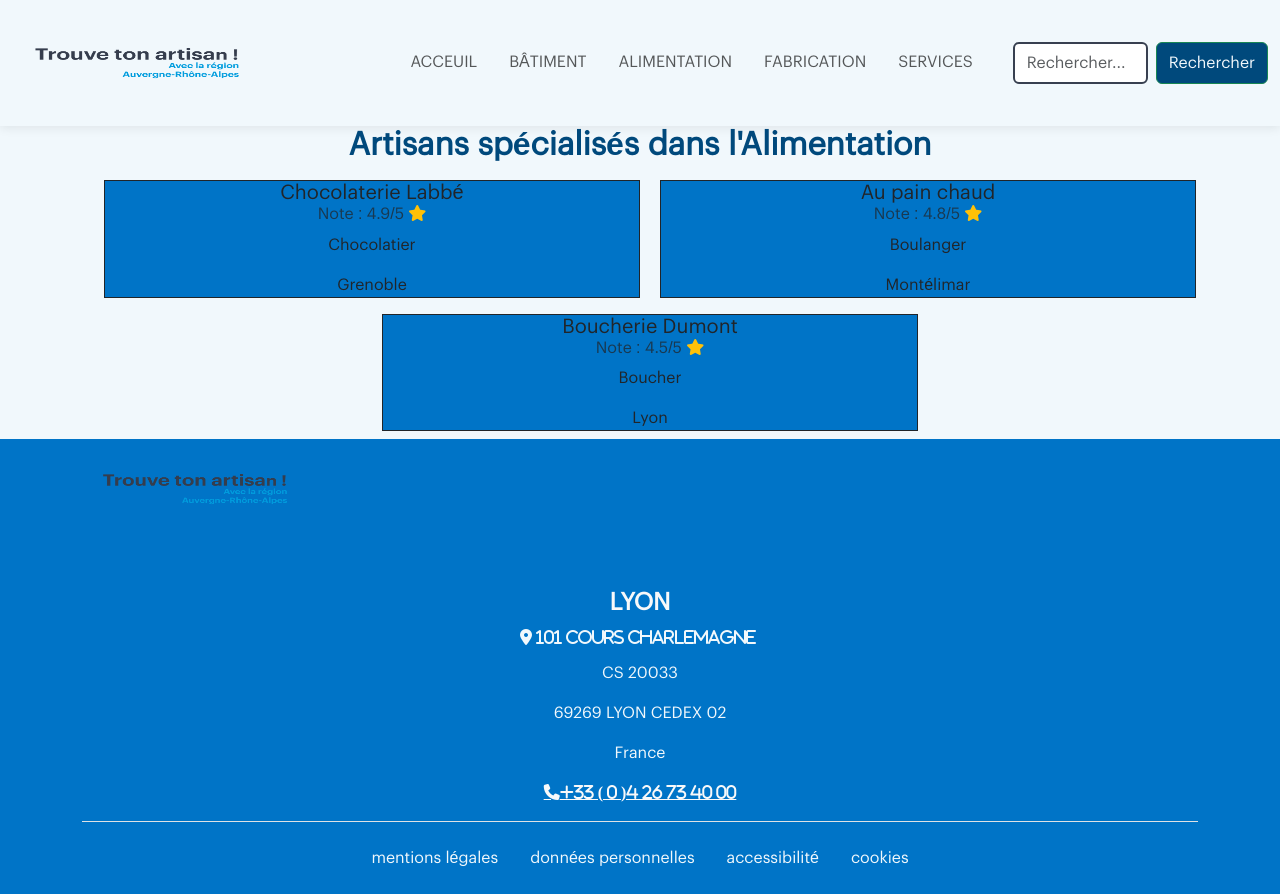
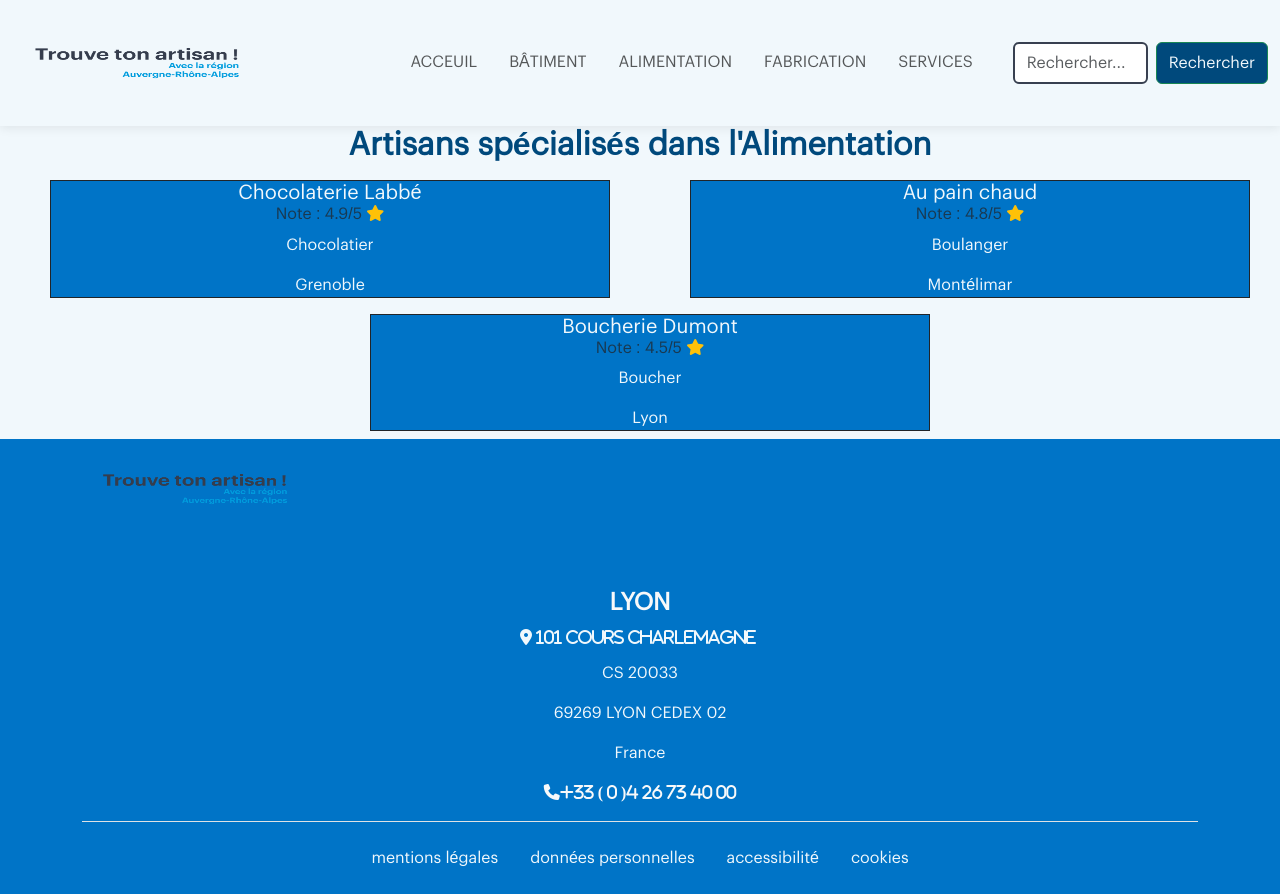
Before and after one commit to Drocinera/react-app-trouve-ton-artisan, a React (Create React App) app: page /Alimentation in a window 1280 px wide. Built offline with nearby package versions, Linux system fonts and the light colour scheme.

Commit message:
Fiche artisan cliquable, mise en page css, renvoie vers fiche complète

```diff
--- a/src/App.css
+++ b/src/App.css
@@ -18,6 +18,11 @@ body {
 h2, h3, h4 {
   color: #00497c;
   font-weight: bold;
+}
+
+a {
+  text-decoration: none;
+  color: #f1f8fc;
 }
 
 /* Header */
@@ -86,8 +91,10 @@ input {
 
  footer {
   display: flex;
+  flex-wrap: wrap;
   background-color: #0074c7;
   color: #f1f8fc;
+  height: max-content;
  }
 
  .navFooter  {
@@ -159,6 +166,7 @@ margin-left: 25rem;
  }
  .alignCard {
   display: flex;
+  flex-wrap: wrap;
   justify-content: space-around;
  }
 
--- a/src/App.js
+++ b/src/App.js
@@ -32,7 +32,7 @@ function App() {
           <Route path="/mentionLegal" element={<MentionLegal />} />
           <Route path="/cookies" element={<Cookies />} />
           <Route path='*' element={<NotFound />}/>
-          <Route path="/ficheArtisan" element={<FicheArtisan />} />
+          <Route path="/fiche-artisan/:id" Component={FicheArtisan} />
 
 
 
--- a/src/Components/Alimentation.jsx
+++ b/src/Components/Alimentation.jsx
@@ -1,4 +1,5 @@
 import React,{ useState, useEffect } from "react";
+import { Link } from "react-router-dom";
 import data from "../datas.json"
 
 
@@ -15,7 +16,9 @@ const Alimentation = () => {
             <div className="containeurAlimentation">
                 <h2 className="text-center">Artisans spécialisés dans l'Alimentation</h2>
                 <div className="row text-center justify-content-center">
+                <div className="alignCard">
                 {AlimentationData.map(item => (
+                    <Link to={`/fiche-artisan/${item.id}`}>
                 <div className="cardStyle row py-2 ms-2" key={item.id} style={{width: '35rem'}}>
                 <div class="cardColor col border border-dark">
                 <div className="card-body text-center">
@@ -26,7 +29,9 @@ const Alimentation = () => {
                 </div>
                 </div>
                 </div>
+                </Link>
                 ))}
+                </div>
             </div>
         </div>
     </section>
--- a/src/Components/Bâtiment.jsx
+++ b/src/Components/Bâtiment.jsx
@@ -1,4 +1,5 @@
 import React,{ useState, useEffect } from "react";
+import { Link } from "react-router-dom";
 import data from "../datas.json"
 
 
@@ -15,7 +16,9 @@ const Bâtiment = () => {
             <div className="containeurBatiment">
                 <h2 className="text-center">Artisans spécialisés dans le bâtiment</h2>
                 <div className="row text-center justify-content-center">
+                <div className="alignCard">
                 {buildingData.map(item => (
+                    <Link to={`/fiche-artisan/${item.id}`}>
                 <div className="cardStyle row py-2 ms-2" key={item.id} style={{width: '35rem'}}>
                 <div class="cardColor col border border-dark">
                 <div className="card-body text-center">
@@ -26,7 +29,9 @@ const Bâtiment = () => {
                 </div>
                 </div>
                 </div>
+                </Link>
                 ))}
+                </div>
             </div>
         </div>
     </section>
--- a/src/Components/Fabrication.jsx
+++ b/src/Components/Fabrication.jsx
@@ -1,4 +1,5 @@
 import React,{ useState, useEffect } from "react";
+import { Link } from "react-router-dom";
 import data from "../datas.json"
 
 
@@ -15,7 +16,9 @@ const Fabrication = () => {
             <div className="containeurFabrication">
                 <h2 className="text-center">Artisans spécialisés dans la Fabrication</h2>
                 <div className="row text-center justify-content-center">
+                <div className="alignCard">
                 {FabricationData.map(item => (
+                    <Link to={`/fiche-artisan/${item.id}`}>
                 <div className="cardStyle row py-2 ms-2" key={item.id} style={{width: '35rem'}}>
                 <div class="cardColor col border border-dark">
                 <div className="card-body text-center">
@@ -26,7 +29,9 @@ const Fabrication = () => {
                 </div>
                 </div>
                 </div>
+                </Link>
                 ))}
+                </div>
             </div>
         </div>
     </section>
--- a/src/Components/FicheArtisan.jsx
+++ b/src/Components/FicheArtisan.jsx
@@ -1,16 +1,24 @@
 import React from "react";
+import { useParams } from "react-router-dom";
 import data from "../datas.json";
 
 const FicheArtisan = () => {
+  const { id } = useParams();
+  const artisan = data.find(item => item.id === id);
+
+  if (!artisan) {
+    return <div>Artisan non trouvé</div>;
+  }
+
   return (
         <div className="cardStyle row py-1 ">
           <div class="card col border border-dark" style={{width: '18rem'}}>
             <div className="card-body text-center">
-            <h5 className="card-title">Nom</h5>
-            <h6 className="card-subtitle mb-2 text-body-secondary">Note :/5 <i className="fa-solid fa-star text-warning"></i></h6>
-            <p className="card-text">Spécialité</p>
-            <p className="card-text">Localisation</p>
-            <p className="card-text">A propos</p>
+              <h5 className="card-title">{artisan.name}</h5>
+              <h6 className="card-subtitle mb-2 text-body-secondary">Note :{artisan.note}/5 <i className="fa-solid fa-star text-warning"></i></h6>
+              <p className="card-text">{artisan.specialty}</p>
+              <p className="card-text">{artisan.location}</p>
+              <p className="card-text">{artisan.about}</p>
 
               <form className="formulaire"/>
               <div className="mb-3">
@@ -39,7 +47,7 @@ const FicheArtisan = () => {
               </div>
               <button type="submit" className="btn btn-success">Envoyer</button>
 
-            <p>site web</p>
+              <p>{artisan.website}</p>
           </div>
         </div>
       </div>
--- a/src/Components/Home.jsx
+++ b/src/Components/Home.jsx
@@ -1,4 +1,5 @@
 import React, { useState, useEffect } from "react";
+import { Link } from "react-router-dom";
 import data from "../datas.json";
 
 
@@ -15,7 +16,7 @@ const Home = () => {
 
   return (
   <main>
-    <div>
+    <div className="flex-wrap">
       <div className=" text-left pt-4">
       <h2 className="trouveMonArtisan">Comment trouver mon artisan ?</h2>
       <ul className="py-4">
@@ -45,6 +46,7 @@ const Home = () => {
         {topData.map(item => (
           <div>
             <div className="cardStyle  py-1 " key={item.id}>
+              <Link to={`/fiche-artisan/${item.id}`}>
               <div class="cardColor  border border-dark" style={{width: '18rem'}}>
                  <div className="card-body text-center">
                   <h5 className="card-title">{item.name}</h5>
@@ -53,6 +55,7 @@ const Home = () => {
                   <p className="card-text">{item.location}</p>
                 </div>
               </div>
+              </Link>
             </div>
           </div>
         ))}
--- a/src/Components/Services.jsx
+++ b/src/Components/Services.jsx
@@ -1,4 +1,5 @@
 import React,{ useState, useEffect } from "react";
+import { Link } from "react-router-dom";
 import data from "../datas.json"
 
 
@@ -15,7 +16,9 @@ const Services = () => {
             <div className="containeurServices">
                 <h2 className="text-center">Artisans spécialisés dans les Services</h2>
                 <div className="row text-center justify-content-center">
+                <div className="alignCard">
                 {ServicesData.map(item => (
+                    <Link to={`/fiche-artisan/${item.id}`}>
                 <div className="cardStyle row py-2 ms-2" key={item.id} style={{width: '35rem'}}>
                 <div class="cardColor col border border-dark">
                 <div className="card-body text-center">
@@ -26,7 +29,9 @@ const Services = () => {
                 </div>
                 </div>
                 </div>
+                </Link>
                 ))}
+                </div>
             </div>
         </div>
     </section>
```
Lines whose indentation alone changed are shown as unchanged.
